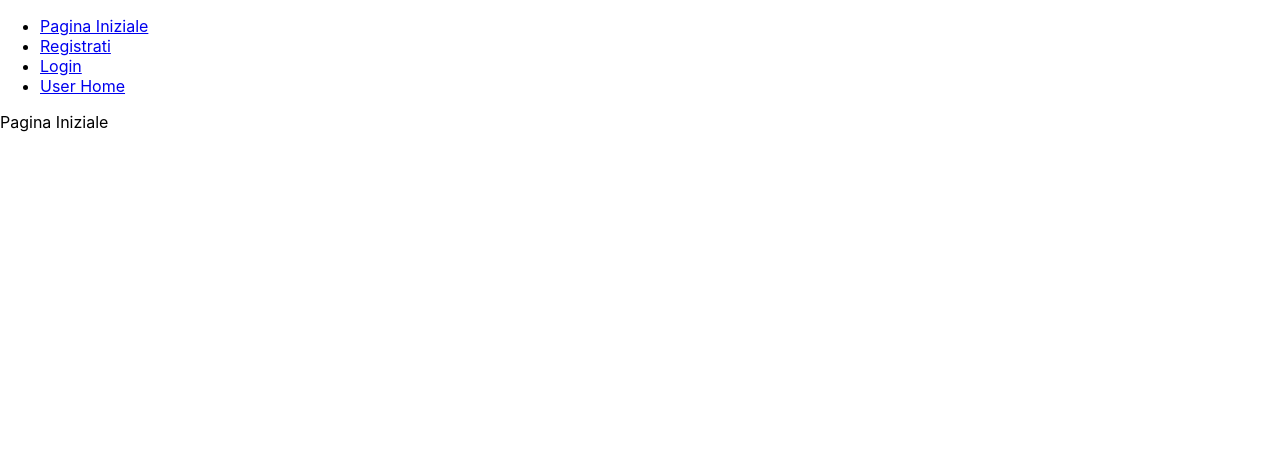
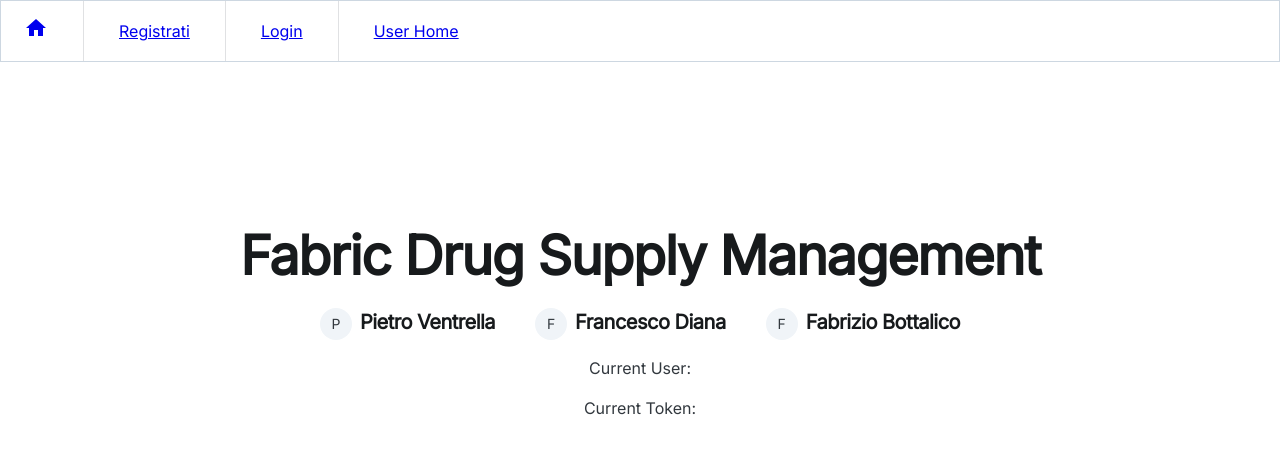
Before and after one commit to KINERYH/fabric-drug-supply-management, a React (Create React App) app in the folder app/client/: page / in a window 1280 px wide. Shown: the top 454 px of the page. Built offline with nearby package versions, Linux system fonts and the light colour scheme.

Commit message:
refactor navbar and intial page

```diff
--- a/app/client/src/NavLayout.js
+++ /dev/null
@@ -1,25 +0,0 @@
-import { NavLink, Outlet } from "react-router-dom";
-
-export default function NavLayout() {
-  return (
-    <>
-      <nav>
-        <ul>
-          <li>
-            <NavLink to="/">Pagina Iniziale</NavLink>
-          </li>
-          <li>
-            <NavLink to="/signup">Registrati</NavLink>
-          </li>
-          <li>
-            <NavLink to="/signin">Login</NavLink>
-          </li>
-          <li>
-            <NavLink to="/home">User Home</NavLink>
-          </li>
-        </ul>
-      </nav>
-      <Outlet />
-    </>
-  );
-}
--- /dev/null
+++ b/app/client/src/components/NavLayout.js
@@ -0,0 +1,54 @@
+import { NavLink, Outlet } from "react-router-dom";
+import Home from '@mui/icons-material/Home';
+import ListItemButton from '@mui/joy/ListItemButton';
+import Box from '@mui/joy/Box';
+import List from '@mui/joy/List';
+import ListDivider from '@mui/joy/ListDivider';
+import ListItem from '@mui/joy/ListItem';
+
+
+
+export default function NavLayout() {
+  return (
+    <>
+      <Box component="nav" aria-label="Header" sx={{ flexGrow: 1, position: 'fixed', minWidth: '100%', zIndex: '9999', backgroundColor:'white' }}>
+        <List role="menubar" orientation="horizontal" variant="outlined" sx={{ padding:'10px', gap:2 }}>
+          <ListItem role="none">
+            <ListItemButton role="menuitem" component="a">
+              <NavLink to="/"><Home /></NavLink>
+            </ListItemButton>
+          </ListItem>
+          <ListDivider />
+          <ListItem role="none">
+            <ListItemButton role="menuitem" component="a">
+              <NavLink to="/signup">Registrati</NavLink>
+            </ListItemButton>
+          </ListItem>
+          <ListDivider />
+          <ListItem role="none">
+            <ListItemButton role="menuitem" component="a">
+              <NavLink to="/signin">Login</NavLink>
+            </ListItemButton>
+          </ListItem>
+          <ListDivider />
+          <ListItem role="none">
+            <ListItemButton role="menuitem" component="a">
+              <NavLink to="/home">User Home</NavLink>
+            </ListItemButton>
+          </ListItem>
+          {/* <ListItem role="none" sx={{ marginInlineStart: 'auto' }}>
+            <ListItemButton
+              role="menuitem"
+              component="a"
+              href="#horizontal-list"
+              aria-label="Profile"
+            >
+              <Person />
+            </ListItemButton>
+          </ListItem> */}
+        </List>
+      </Box>
+      <Outlet />
+    </>
+  );
+}
--- a/app/client/src/css/Home.css
+++ b/app/client/src/css/Home.css
@@ -1,6 +1,7 @@
 .Home {
   text-align: left;
-  min-height: 100vh;
+  padding-top: 100px;
+  max-height: 100vh;
   display: flex;
   flex-direction: row;
   align-items: center;
--- a/app/client/src/pages/Home.js
+++ b/app/client/src/pages/Home.js
@@ -121,6 +121,7 @@
         /* farei visualizzare il nome del dottore piuttosto che l'ID, quindi da fare altra chiamata per recuperare
         *  nome del dottore e nome della farmacia
         */
+        if (prescriptions) {
           setDataTable({
             header: ['ID', 'Status' ,'Doctor', 'Pharmacy', 'Description'],
             body: prescriptions.map(prescription => [
@@ -131,13 +132,14 @@
               { display: prescription?.Description },
             ])
           });
+        }
       });
   }, []);
 
   return (
     <Box className="Home">
       <Box sx={{ maxWidth: '80%', display: 'flex', flexDirection: 'column', justifyContent: 'space-between', gap: 5 }}>
-        <Breadcrumbs navigation={ navigation } />
+        {/* <Breadcrumbs navigation={ navigation } /> */}
         <Box sx={{ maxWidth: '60%' }}>
           <UserCard userProfile={ userProfileCard } />
         </Box>
--- /dev/null
+++ b/app/client/src/pages/InitPage.js
@@ -0,0 +1,26 @@
+import Box from '@mui/joy/Box';
+import Typography from '@mui/joy/Typography';
+import Avatar from '@mui/joy/Avatar';
+
+
+export default function InitPage(props) {
+  return (
+    <Box sx={{ display:'flex', flexDirection:'column', gap: 2, alignItems:'center', justifyContent:'center', minHeight:'80vh' }}>
+      <Typography level="h1" fontSize="54px">Fabric Drug Supply Management</Typography>
+        <Box sx={{ display: 'flex', gap: 5, alignItems: 'center' }}>
+          { ["Pietro Ventrella", "Francesco Diana", "Fabrizio Bottalico"].map((member) => (
+            <Box sx={{ display: 'flex', gap: 1, alignItems: 'center' }}>
+              <Avatar size="sm">{ member.charAt(0) }</Avatar>
+              <Typography level="h3" fontSize="xl" sx={{ mb: 0.5 }}>{ member }</Typography>
+            </Box>
+          ))}
+        </Box>
+      <Typography>
+        Current User: {props.user}
+      </Typography>
+      <Typography>
+        Current Token: {props.token}
+      </Typography>
+    </Box>
+  );
+}
--- a/app/client/src/pages/SignUp.js
+++ b/app/client/src/pages/SignUp.js
@@ -86,6 +86,7 @@
           minHeight: '100vh',
           maxWidth: '100%',
           px: 2,
+          paddingTop: '100px'
         }}
       >
         <Box
--- a/app/client/src/routes/ProtectedRoute.jsx
+++ b/app/client/src/routes/ProtectedRoute.jsx
@@ -5,8 +5,8 @@
   const { token } = useAuth();
 
   // check if user is logged in
-  if(!token) {
-    return <Navigate to="/login" />;
+  if(!token || token == undefined) {
+    return <Navigate to="/signin" />;
   }
 
   // if user is logged in, render the protected page
--- a/app/client/src/routes/index.jsx
+++ b/app/client/src/routes/index.jsx
@@ -2,9 +2,10 @@
 import { ProtectedRoute } from "./ProtectedRoute";
 import SignIn from "../pages/SignIn";
 import SignUp from "../pages/SignUp";
+import InitPage from "../pages/InitPage";
 import Home from "../pages/Home";
-import About from "../About.js";
-import NavLayout from "../NavLayout";
+import About from "../pages/About.js";
+import NavLayout from "../components/NavLayout";
 import { useAuth } from '../provider/authProvider';
 
 
@@ -13,33 +14,36 @@
   const {token, user}  = useAuth();
 
   const NonProtectedRoutes = [
-    { path: "/", element:<div>Pagina Iniziale {user}    {token}</div> },
-    {path: "/about", element: <About/>},
-    {path: '*', element: <div>Not Found</div>}]
+    { path: "/", element:
+      <InitPage user={user} token={token}/>
+    },
+    { path: "/about", element: <About/>},
+    { path: '*', element: <div>Not Found</div>}
+  ]
 
   const protectedRoutes = [
     { path: "/", element: <ProtectedRoute />,
       children: [
-        {path: "/home",
-        element: <Home />},
-    ] }];
+        { path: "/home",
+          element: <Home />
+        },
+      ]
+    }];
 
   //route solo per utenti non loggati
   const routesNonAuth = [
-    { path: "/signin", element: <SignIn/> },
-    {path: "/signup", element: <SignUp />},
+    { path: "/signin", element: <SignIn /> },
+    { path: "/signup", element: <SignUp />},
   ];
 
   const routes = [{element:<NavLayout/>, children:[
     ...NonProtectedRoutes,
-    ...(!token? routesNonAuth : []),
+    ...( (!token || token == undefined) ? routesNonAuth : []),
     ...protectedRoutes
   ]
   }];
 
-  const router = createBrowserRouter(
-  routes
-  );
+  const router = createBrowserRouter( routes );
   return <RouterProvider router={router} />;
 }
 
```
Also changed, not shown: app/client/src/Dashboard.js (deleted), app/client/src/pages/About.js (renamed from app/client/src/About.js). Lines whose indentation alone changed are shown as unchanged.
